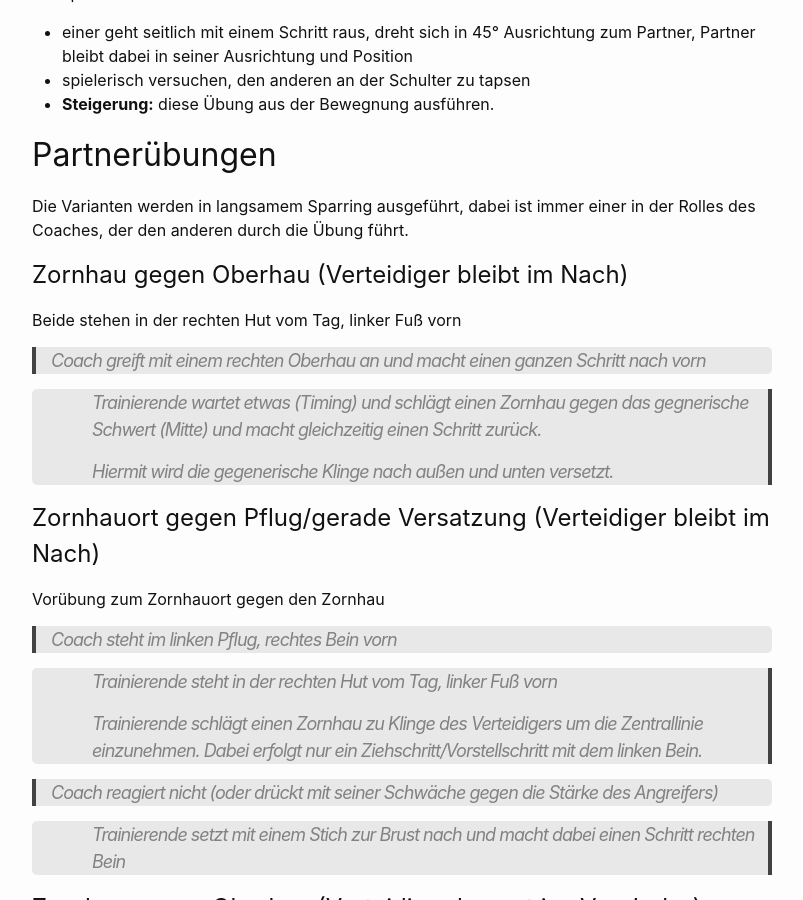
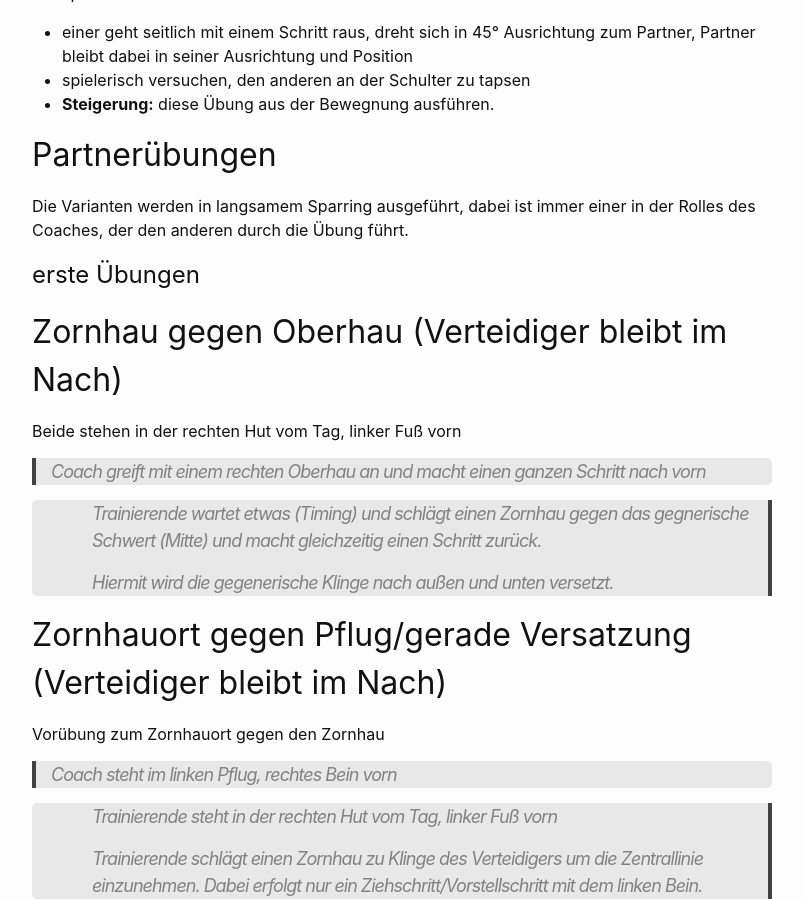
Before and after one commit to hema-ltv1927/hema-ltv1927.github.io, a Jekyll site: the page built from _techniken/zornhau.md, in a window 1280 px wide and 900 px high, scrolled down 680 px. Shown: the whole window, without its empty margins (238-1041 px from the left). Built offline with Jekyll 4.4.1, drawn with Linux system fonts in a browser that asks for light colours; some of the changed text lies outside the part shown.

Commit message:
Zornhau angepasst

````diff
--- a/_techniken/zornhau.md
+++ b/_techniken/zornhau.md
@@ -24,8 +24,9 @@ Der Zornhau startet ähnlich wie der Oberhau und wird diagonal
 ## Partnerübungen
 Die Varianten werden in langsamem Sparring ausgeführt, dabei ist immer einer in der Rolles des Coaches, der den anderen durch die Übung führt.
 
+# erste Übungen
 
-# Zornhau gegen Oberhau (Verteidiger bleibt im Nach)
+## Zornhau gegen Oberhau (Verteidiger bleibt im Nach)
 Beide stehen in der rechten Hut vom Tag, linker Fuß vorn
 
 > Coach greift mit einem rechten Oberhau an und macht einen ganzen Schritt nach vorn
@@ -37,7 +38,7 @@ Beide stehen in der rechten Hut vom Tag, linker Fuß vorn
 </blockquote>
 
 
-# Zornhauort gegen Pflug/gerade Versatzung (Verteidiger bleibt im Nach)
+## Zornhauort gegen Pflug/gerade Versatzung (Verteidiger bleibt im Nach)
 Vorübung zum Zornhauort gegen den Zornhau
 
 >Coach steht im linken Pflug, rechtes Bein vorn
@@ -56,7 +57,7 @@ Vorübung zum Zornhauort gegen den Zornhau
 <p>Trainierende setzt mit einem Stich zur Brust nach und macht dabei einen Schritt rechten Bein</p>
 </blockquote>
 
-# Zornhau gegen Oberhau (Verteidiger kommt ins Vor, *Indes*)
+## Zornhau gegen Oberhau (Verteidiger kommt ins Vor, *Indes*)
 Beide stehen in der rechten Hut vom Tag, linker Fuß vorn
 
 > Coach greift mit einem rechten Oberhau an und macht einen ganzen Schritt nach vorn
@@ -67,7 +68,7 @@ Beide stehen in der rechten Hut vom Tag, linker Fuß vorn
 </blockquote>
 
 
-# Zornhauort gegen Oberhau (Verteidiger bleibt erst im Nach, kommt mit der Folgeaktion ins Vor)
+## Zornhauort gegen Oberhau (Verteidiger bleibt erst im Nach, kommt mit der Folgeaktion ins Vor)
 Beide stehen in der rechten Hut vom Tag, linker Fuß vorn
 
 >Coach greift mit einem rechten Zornhau/Oberhau an und macht einen ganzen Schritt nach vorn
@@ -83,7 +84,7 @@ Beide stehen in der rechten Hut vom Tag, linker Fuß vorn
 </blockquote>
 
 
-# Zornhauort + Abnehmen (Verteidiger bleibt erst im Nach, kommt mit der Folgeaktion ins Vor)
+## Zornhauort + Abnehmen (Verteidiger bleibt erst im Nach, kommt mit der Folgeaktion ins Vor)
 Beide stehen in der rechten Hut vom Tag, linker Fuß vorn
 
 >Coach greift mit einem rechten Zornhau/Oberhau an und macht einen ganzen Schritt nach vorn
@@ -118,7 +119,7 @@ graph TD;
     T5-->C7(Block und Treffer am Kopf)
 ```
 
-# Zornhau gegen Zornhau - Folgetechnik Hieb mit kurzer Schneide
+## Zornhau gegen Zornhau - Folgetechnik Hieb mit kurzer Schneide
 Beide stehen in der rechten Hut vom Tag, linker Fuß vorn
 
 >Coach greift mit einem rechten Zornhau/Oberhau an und macht einen ganzen Schritt nach vorn
@@ -131,7 +132,7 @@ Beide stehen in der rechten Hut vom Tag, linker Fuß vorn
 </blockquote>
 
 
-# Konter gegen Zornhauort - Winden
+## Konter gegen Zornhauort - Winden
 Beide stehen in der rechten Hut vom Tag, linker Fuß vorn
 
 >Coach greift mit einem rechten Zornhau/Oberhau an und macht einen ganzen Schritt nach vorn
@@ -144,7 +145,10 @@ Beide stehen in der rechten Hut vom Tag, linker Fuß vorn
 
 >Coach steigt mit dem linken Bein nach rechts (Übersetzen?) und windet hoch in den linken Ochs und führt seinerseits einem Stich in Richtung Kopf/Brust aus.
 
-# Zornhauort gegen Pflug/gerade Versatzung  (Zornhau als Einladung/Finte)
+
+# Fortgeschrittene Übungen
+
+## Zornhauort gegen Pflug/gerade Versatzung  (Zornhau als Einladung/Finte)
 
 Coach steht im linken Pflug, rechtes Bein vorn
 Trainierende steht in der rechten Hut vom Tag, linker Fuß vorn
````
Also changed, not shown: _techniken/fuenf-worte.md (+6 -1 lines), _techniken/zwerchhau.md (+7 -1 lines).
